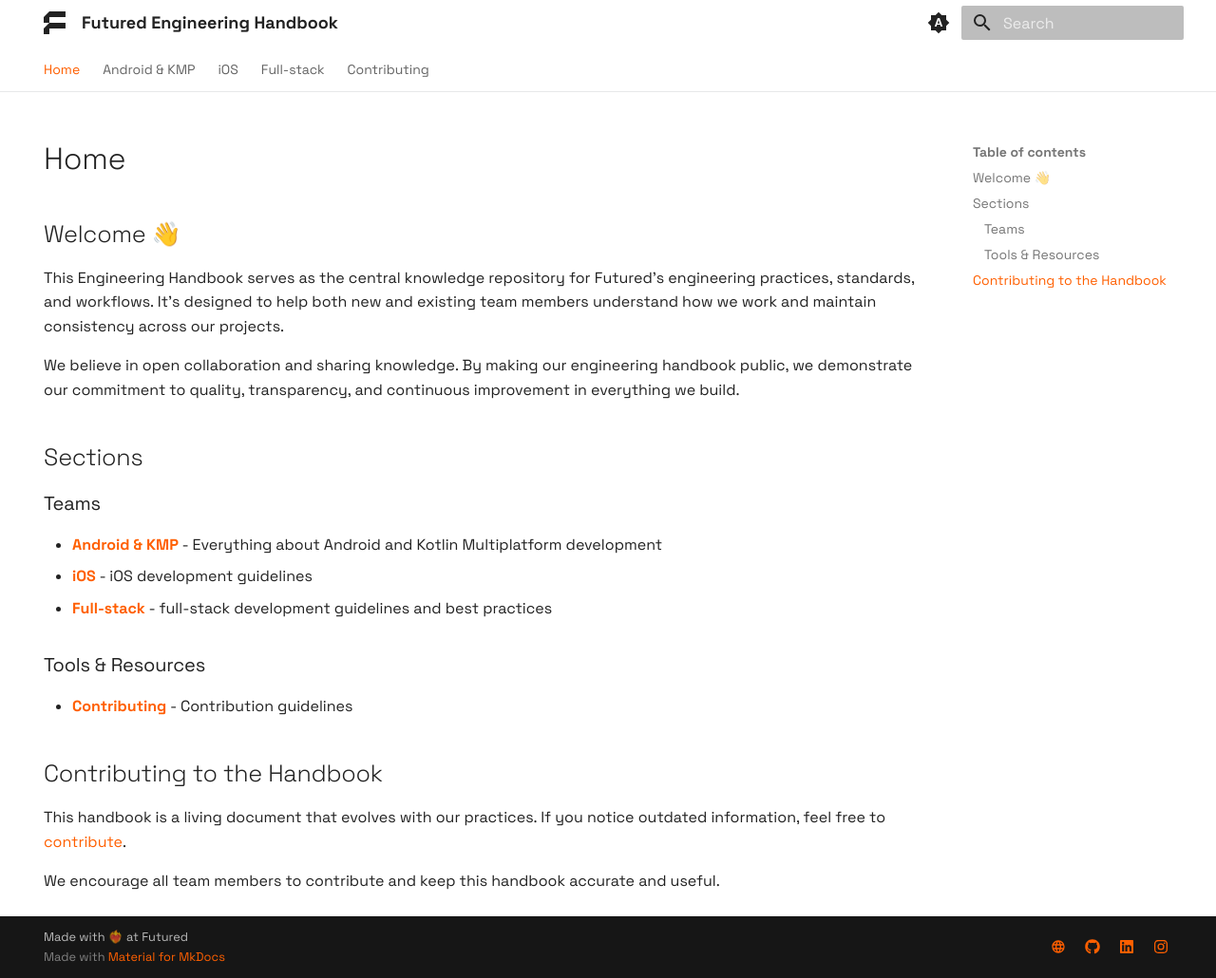
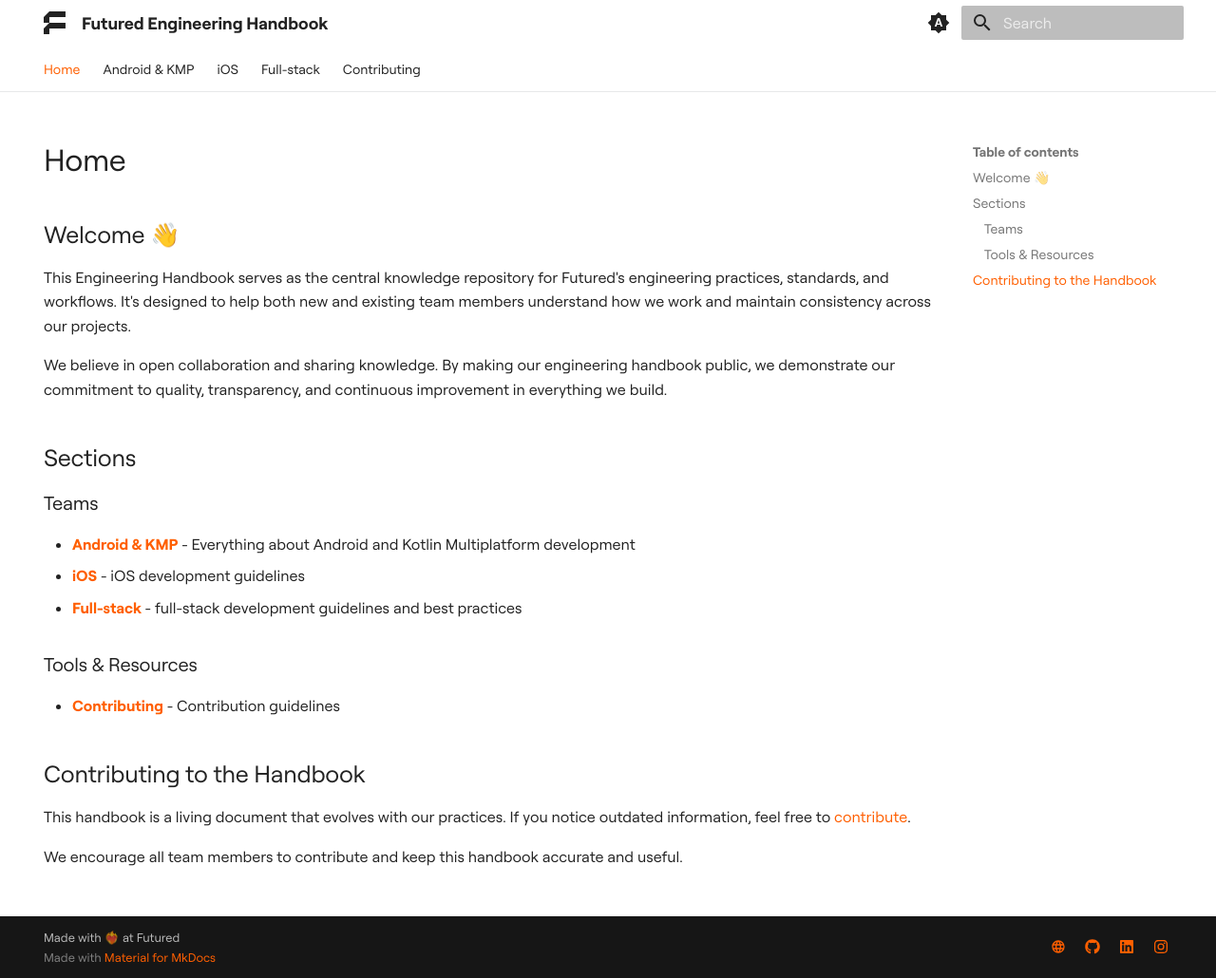
Before and after one commit to futuredapp/Engineering-Handbook, an MkDocs documentation site: the page built from docs/index.md, in a window 1280 px wide and 1030 px high. Shown: the whole window at 95% size. Built offline with MkDocs 1.6.1 and Material for MkDocs 9.7.7, drawn with Linux system fonts in a browser that asks for light colours.

Commit message:
Update typography

```diff
--- a/docs/stylesheets/extra.css
+++ b/docs/stylesheets/extra.css
@@ -1,7 +1,37 @@
+@font-face {
+  font-family: 'Roobert';
+  src: url('../assets/fonts/Roobert-Regular.woff2') format('woff2');
+  font-weight: 400;
+  font-style: normal;
+  font-display: swap;
+}
+
+@font-face {
+  font-family: 'Roobert';
+  src: url('../assets/fonts/Roobert-SemiBold.woff2') format('woff2');
+  font-weight: 600;
+  font-style: normal;
+  font-display: swap;
+}
+
+@font-face {
+  font-family: 'Roobert';
+  src: url('../assets/fonts/Roobert-Bold.woff2') format('woff2');
+  font-weight: 700;
+  font-style: normal;
+  font-display: swap;
+}
+
+:root {
+  --md-text-font: "Roobert"
+}
+
 [data-md-color-scheme="default"] {
   --ftrd-background: #FFFFFF;
+  --ftrd-background-variant: #0000001A;
   --ftrd-foreground: #222222;
   --ftrd-foreground-variant: #00000099;
+  --ftrd-foreground-variant2: #00000066;
   --ftrd-border: #E7E8E9;
   --ftrd-brand: #FF5F00;
 
@@ -14,8 +44,10 @@
 
 [data-md-color-scheme="slate"] {
   --ftrd-background: #1B1B1B;
+  --ftrd-background-variant: #FFFFFF1A;
   --ftrd-foreground: #E7E8E9;
   --ftrd-foreground-variant: #C2C5C8;
+  --ftrd-foreground-variant2: #C2C5C8;
   --ftrd-border: #292929;
   --ftrd-brand: #FF5F00;
 
@@ -47,6 +79,11 @@
   color: var(--ftrd-foreground) !important;
 }
 
+/* Tab item opacity, gets rid of transition animation, did not find a way to do transition to brand color */
+.md-tabs__link {
+  opacity: 1;
+}
+
 /* Tab item color -- selected */
 .md-tabs__item--active {
   color: var(--ftrd-brand) !important;
--- a/mkdocs.yml
+++ b/mkdocs.yml
@@ -14,7 +14,6 @@
   favicon: assets/favicon.svg
 
   font:
-    text: Space Grotesk
     code: JetBrains Mono
 
   palette:
```
Also changed, not shown: docs/assets/fonts/Roobert-Bold.woff2 (added), docs/assets/fonts/Roobert-Regular.woff2 (added), docs/assets/fonts/Roobert-SemiBold.woff2 (added).
